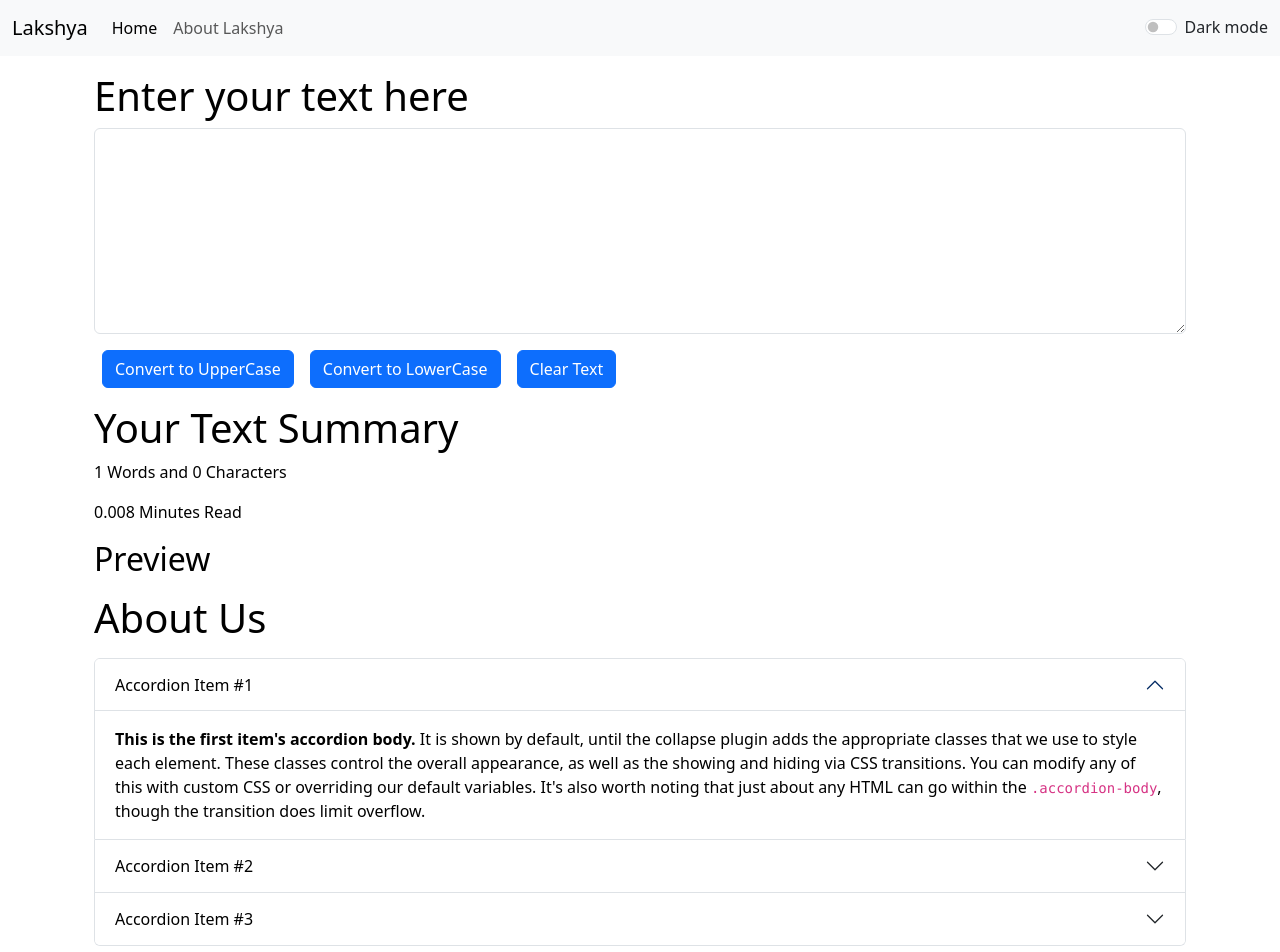
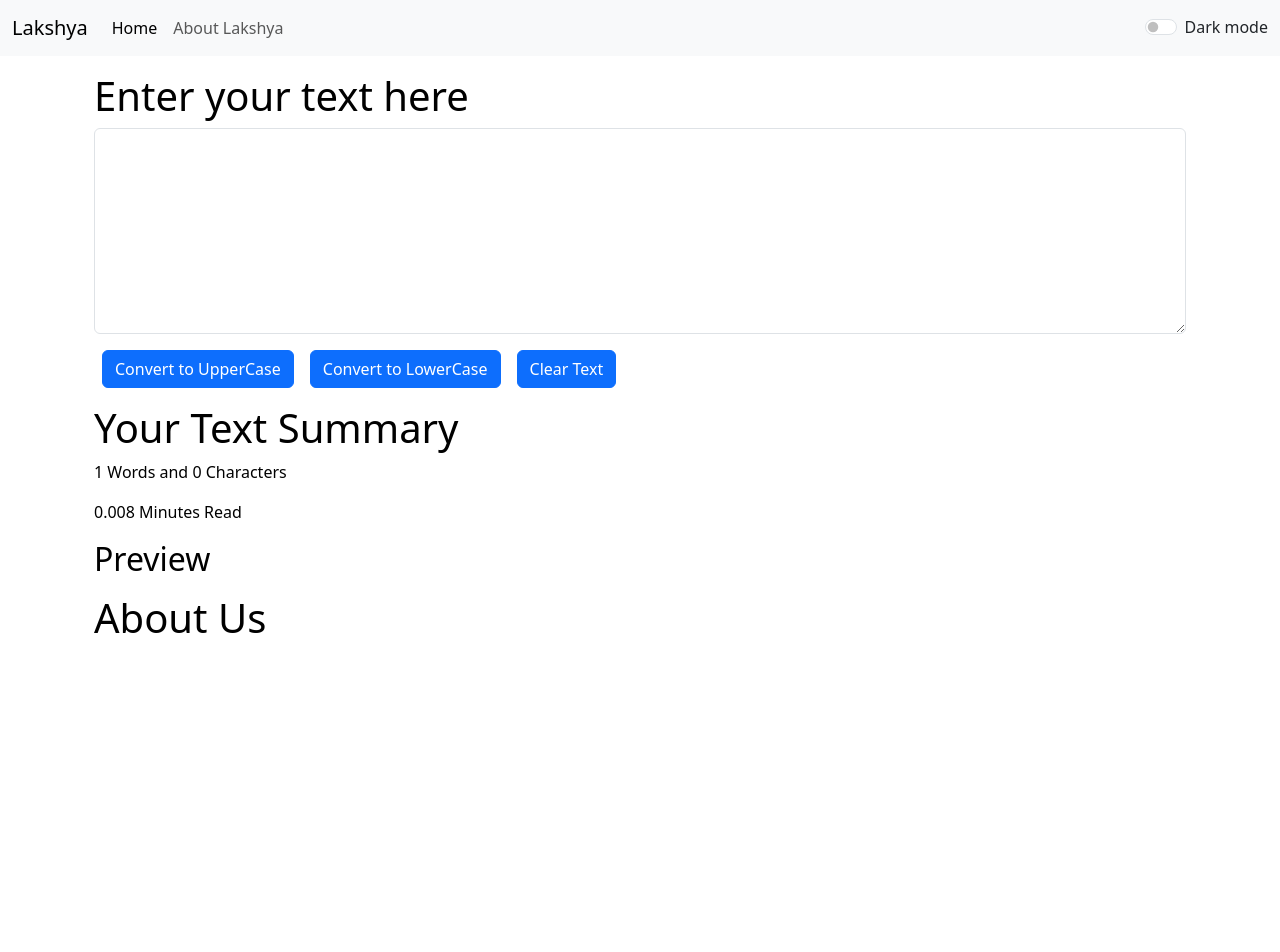
Before and after one commit to Lakshya-Purohit/TextWizard, a React (Create React App) app: page / in a window 1280 px wide. Shown: the top 952 px of the page. After the commit the page ends 800 px from the top, so only its background shows below. Built offline with nearby package versions, Linux system fonts and the light colour scheme.

Commit message:
Fix production build

```diff
--- a/src/components/About.jsx
+++ b/src/components/About.jsx
@@ -31,7 +31,7 @@ const About = () => {
   return (
     <div className="container" style={myStyle}>
       <h1 className="my-3">About Us</h1>
-      <div className="accordion" id="accordionExample">
+      {/* <div className="accordion" id="accordionExample">
         <div className="accordion-item">
           <h2 className="accordion-header">
             <button className="accordion-button" type="button" style={myStyle} data-bs-toggle="collapse" data-bs-target="#collapseOne" aria-expanded="true" aria-controls="collapseOne">
@@ -71,7 +71,7 @@ const About = () => {
       </div>
       <div className="container my-3">
         <button onClick={toggleStyle} className="btn btn-dark"  type='button'>{btnText}</button>
-      </div>
+      </div> */}
     </div>
   )
 }
```
